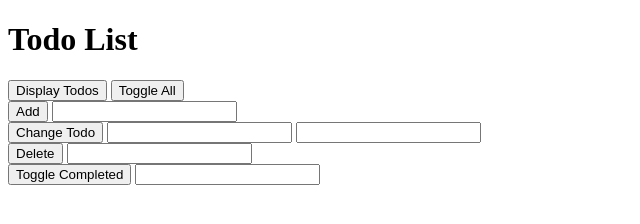
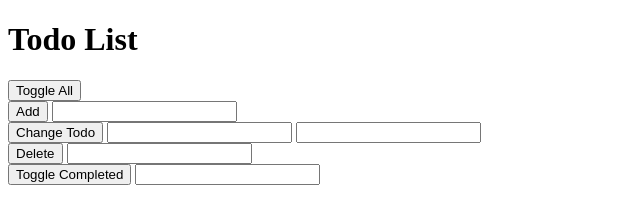
Before and after one commit to reuben-john/watchandcode-projects, a website: page index.html in a window 1280 px wide. Shown: the whole page, without its empty margins (0-640 px from the left). Drawn offline with Linux system fonts and the light colour scheme.

Commit message:
Remove displayTodos from button handlers and todosList, as well as removing the button from the webpage

```diff
--- a/index.html
+++ b/index.html
@@ -10,7 +10,6 @@
 
 <body>
     <h1>Todo List</h1>
-    <button onclick="handlers.displayTodos()">Display Todos</button>
     <button onclick="handlers.toggleAll()">Toggle All</button>
 
     <div>
--- a/script.js
+++ b/script.js
@@ -1,46 +1,25 @@
 // Basic todo list
 var todoList = {
   todos: [], // Stores todo list
-  // Logs display list to console
-  displayTodos: function() {
-    console.log("My todos:");
-    if (this.todos.length === 0) {
-      console.log("Your todo list is empty");
-    } else {
-      // Loops through todo list
-      // Displays text and whether they are completed or not
-      for (var i = 0; i < this.todos.length; i++) {
-        if (this.todos[i].completed === true) {
-          console.log("(X)", this.todos[i].todoText);
-        } else {
-          console.log("( )", this.todos[i].todoText);
-        }
-      }
-    }
-  },
   // Adds todo item to todo list
   addTodo: function(todoText) {
     this.todos.push({
       todoText: todoText,
       completed: false
     });
-    view.displayTodos();
   },
   // Changes text of todo item on list
   changeTodo: function(position, todoText) {
     this.todos[position].todoText = todoText;
-    view.displayTodos();
   },
   // Deletes todo from list
   deleteTodo: function(position) {
     this.todos.splice(position, 1);
-    view.displayTodos();
   },
   // Toggles completed boolean on todo
   toggleCompleted: function(position) {
     var todo = this.todos[position];
     todo.completed = !todo.completed;
-    view.displayTodos();
   },
   // If all todos are completed, set them all to not completed
   // Otherwise all are set to completed
@@ -62,19 +41,16 @@ var todoList = {
         this.todos[i].completed = true;
       }
     }
-    view.displayTodos();
   }
 };
 
 // Button handlers
 var handlers = {
-  displayTodos: function() {
-    todoList.displayTodos();
-  },
   addTodo: function() {
     var addTodoTextInput = document.getElementById("addTodoTextInput");
     todoList.addTodo(addTodoTextInput.value);
     addTodoTextInput.value = "";
+    view.displayTodos();
   },
   changeTodo: function() {
     var changeTodoPositionInput = document.getElementById(
@@ -87,6 +63,7 @@ var handlers = {
     );
     changeTodoPositionInput.value = "";
     changeTodoTextInput.value = "";
+    view.displayTodos();
   },
   deleteTodo: function() {
     var deleteTodoPositionInput = document.getElementById(
@@ -94,6 +71,7 @@ var handlers = {
     );
     todoList.deleteTodo(deleteTodoPositionInput.valueAsNumber);
     deleteTodoPositionInput.value = "";
+    view.displayTodos();
   },
   toggleCompleted: function() {
     var toggleCompletedPositionInput = document.getElementById(
@@ -101,9 +79,11 @@ var handlers = {
     );
     todoList.toggleCompleted(toggleCompletedPositionInput.valueAsNumber);
     toggleCompletedPositionInput.value = "";
+    view.displayTodos();
   },
   toggleAll: function() {
     todoList.toggleAll();
+    view.displayTodos();
   }
 };
 
```
